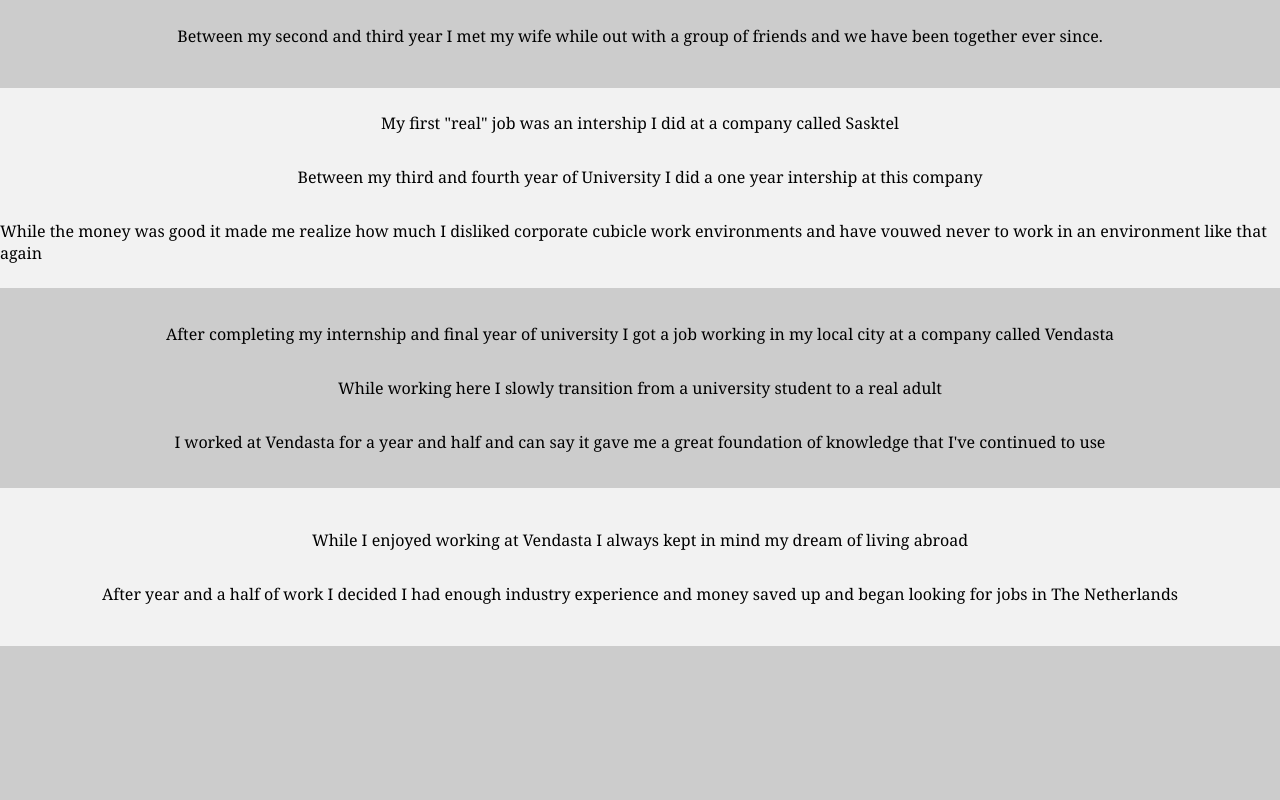
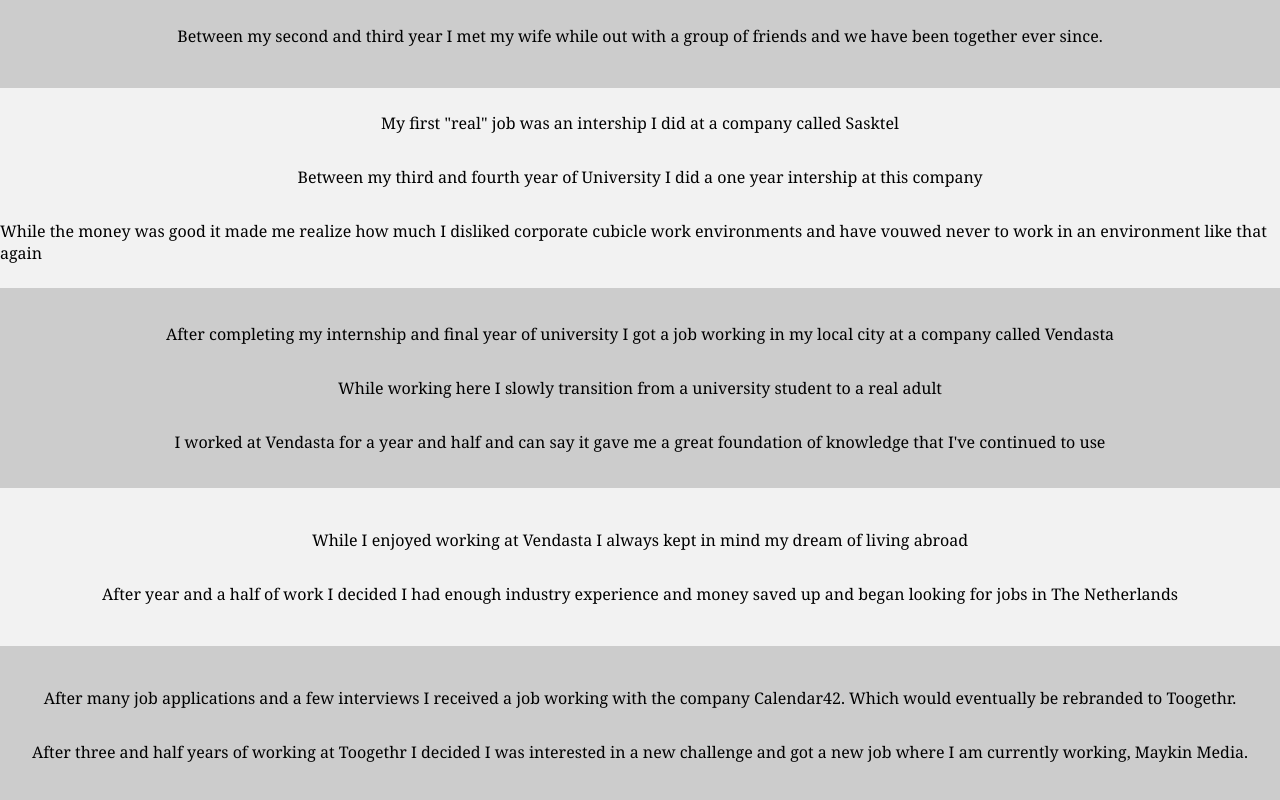
Before and after one commit to SheaMeyers/SheaMeyers.github.io, a React (Create React App) app: page /about-me in a window 1280 px wide. Shown: the part 602-1402 px from the top of the page. Before the commit the page ends 1248 px from the top, so only its background shows below. Built offline with nearby package versions, Linux system fonts and the light colour scheme.

Commit message:
Add to about me page

```diff
--- a/src/AboutMe.tsx
+++ b/src/AboutMe.tsx
@@ -63,6 +63,16 @@ const AboutMe: React.FC = () => {
                     and began looking for jobs in The Netherlands
                 </p>
             </div>
+            <div className="About-me-grey-section">
+                <p>
+                    After many job applications and a few interviews I received a job working with the company Calendar42.
+                    Which would eventually be rebranded to Toogethr.
+                </p>
+                <p>
+                    After three and half years of working at Toogethr I decided I was interested in a new challenge and
+                    got a new job where I am currently working, Maykin Media.
+                </p>
+            </div>
         </div>
     );
 };
```
